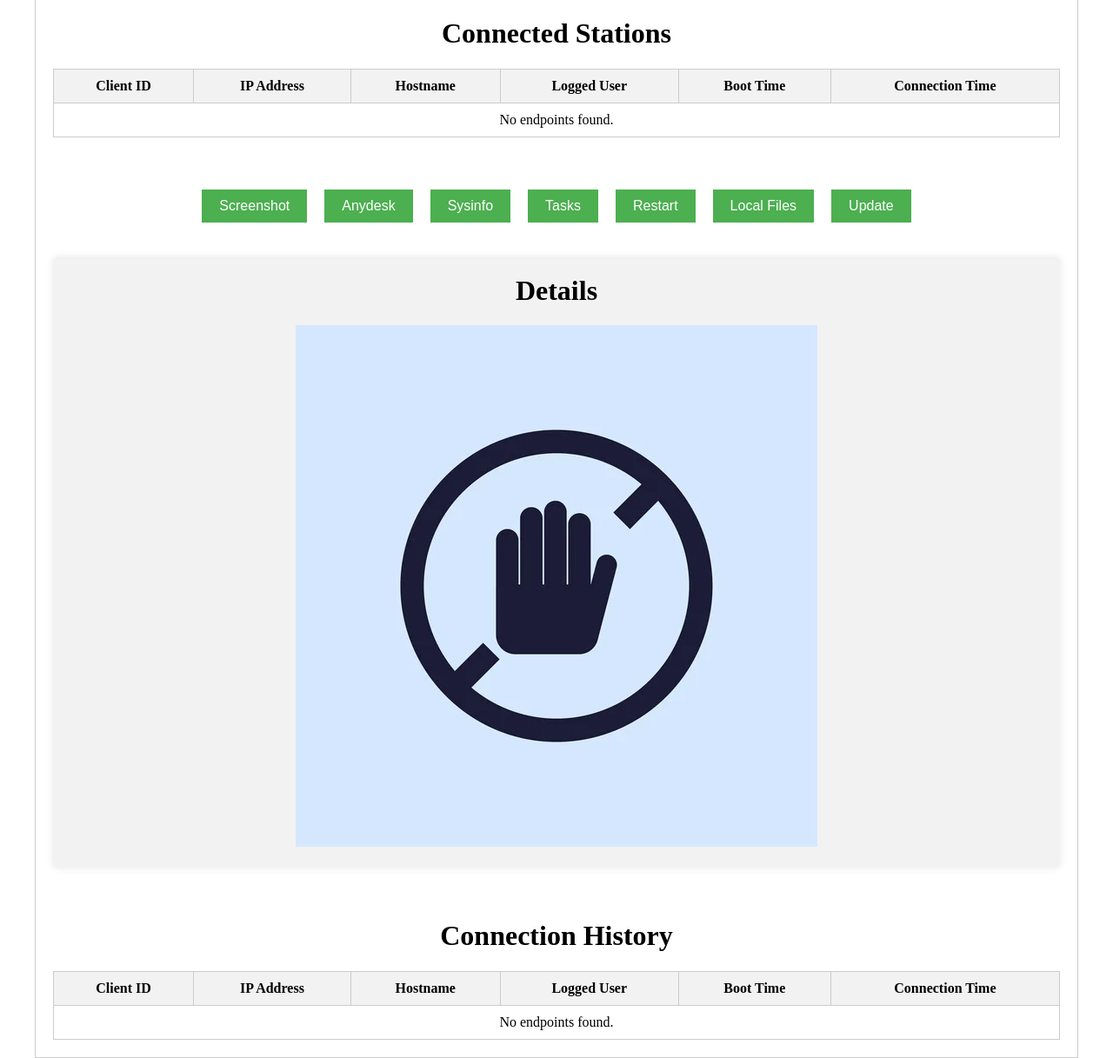
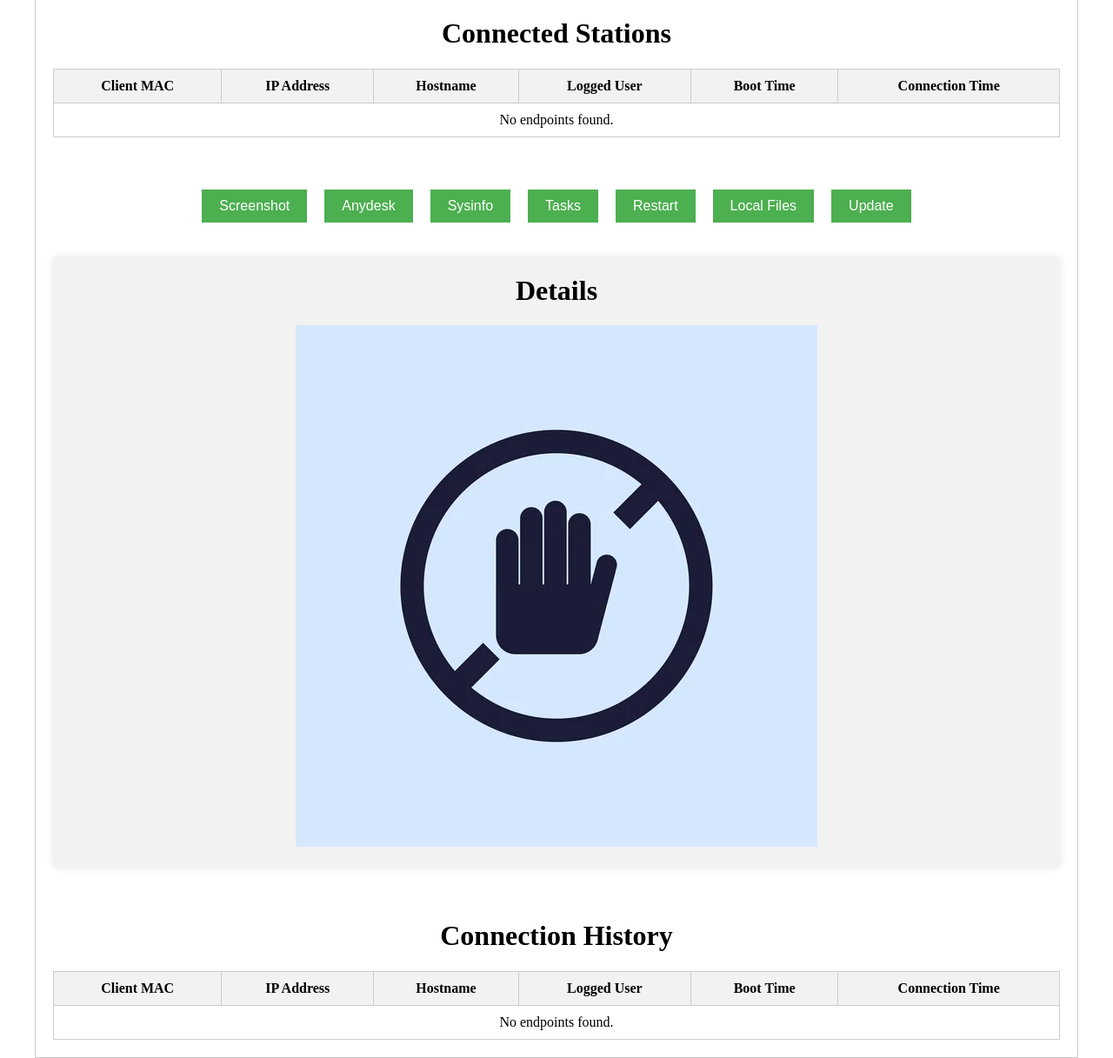
Before and after one commit to GShwartz/HandsOff-WEB, a Flask app: page / in a window 1280 px wide. Shown: the part 178-1395 px from the top of the page at 87% size. Run offline with Flask 3, Linux system fonts and the light colour scheme; parts of the project's set-up code (start-up, migrations or seed data) failed here and were passed over.

Commit message:
Add files via upload

```diff
--- a/templates/index.html
+++ b/templates/index.html
@@ -35,7 +35,7 @@
 			<table>
 				<thead>
 					<tr>
-						<th>Client ID</th>
+						<th>Client MAC</th>
 						<th>IP Address</th>
 						<th>Hostname</th>
 						<th>Logged User</th>
@@ -45,11 +45,11 @@
 				</thead>
 				<tbody>
 					{% for endpoint in endpoints %}
-					<tr class="row-data" data-id="{{ endpoint.id }}" data-ip="{{ endpoint.ip_address }}" data-hostname="{{ endpoint.hostname }}" data-user="{{ endpoint.logged_user }}" data-boot="{{ endpoint.boot_time }}" data-connection="{{ endpoint.connection_time }}">
-						<td>{{ endpoint.id }}</td>
-						<td>{{ endpoint.ip_address }}</td>
-						<td>{{ endpoint.hostname }}</td>
-						<td>{{ endpoint.logged_user }}</td>
+					<tr class="row-data" data-id="{{ endpoint.client_mac }}" data-ip="{{ endpoint.ip }}" data-hostname="{{ endpoint.ident }}" data-user="{{ endpoint.user }}" data-boot="{{ endpoint.boot_time }}" data-connection="{{ endpoint.connection_time }}">
+						<td>{{ endpoint.client_mac }}</td>
+						<td>{{ endpoint.ip }}</td>
+						<td>{{ endpoint.ident }}</td>
+						<td>{{ endpoint.user }}</td>
 						<td>{{ endpoint.boot_time }}</td>
 						<td>{{ endpoint.connection_time }}</td>
 
@@ -89,7 +89,7 @@
 			<table>
 				<thead>
 					<tr>
-						<th>Client ID</th>
+						<th>Client MAC</th>
 						<th>IP Address</th>
 						<th>Hostname</th>
 						<th>Logged User</th>
@@ -100,10 +100,10 @@
 				<tbody>
 					{% for endpoint in endpoints %}
 					<tr>
-						<td>{{ endpoint.id }}</td>
-						<td>{{ endpoint.ip_address }}</td>
-						<td>{{ endpoint.hostname }}</td>
-						<td>{{ endpoint.logged_user }}</td>
+						<td>{{ endpoint.client_mac }}</td>
+						<td>{{ endpoint.ip }}</td>
+						<td>{{ endpoint.ident }}</td>
+						<td>{{ endpoint.user }}</td>
 						<td>{{ endpoint.boot_time }}</td>
 						<td>{{ endpoint.connection_time }}</td>
 
```
